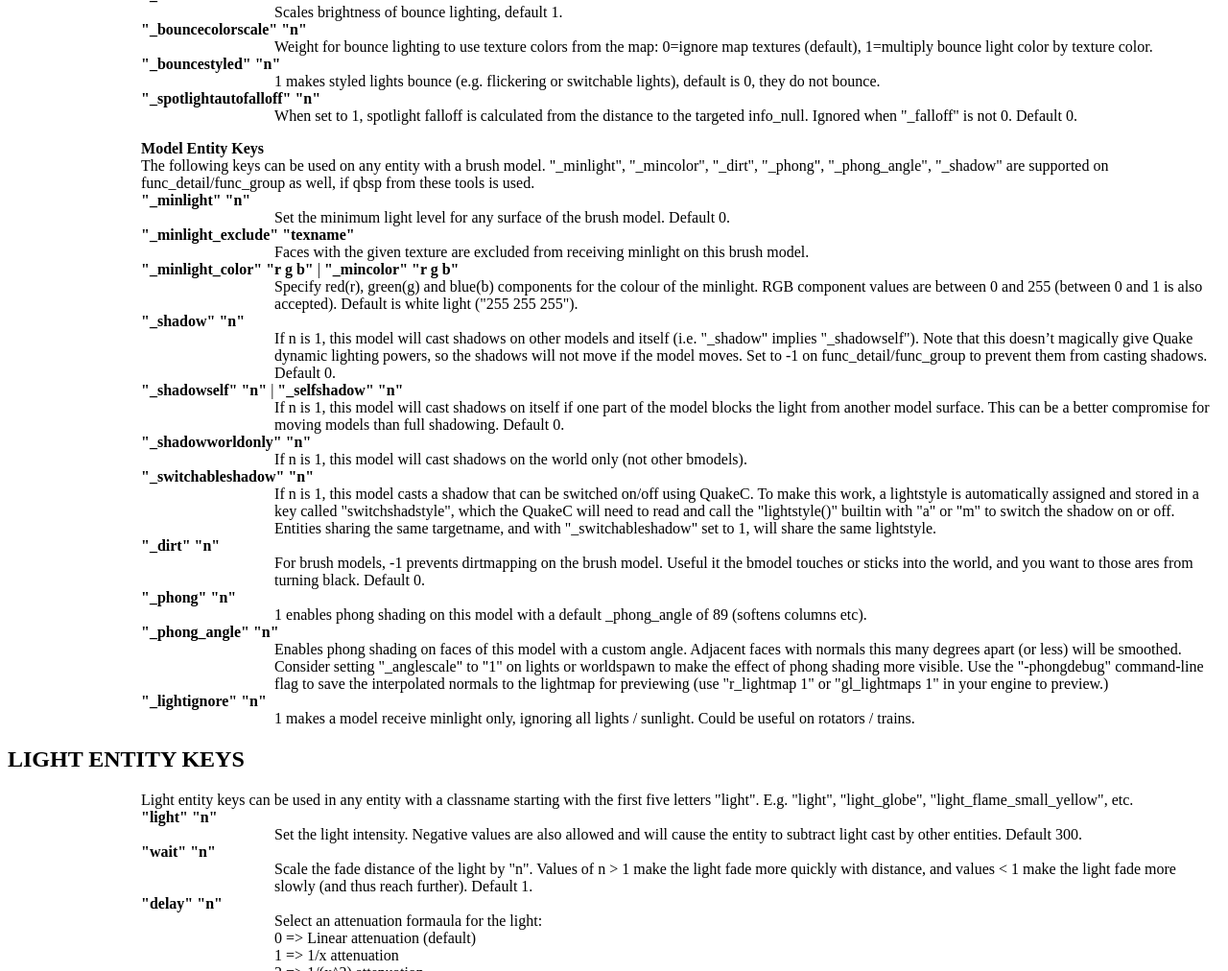
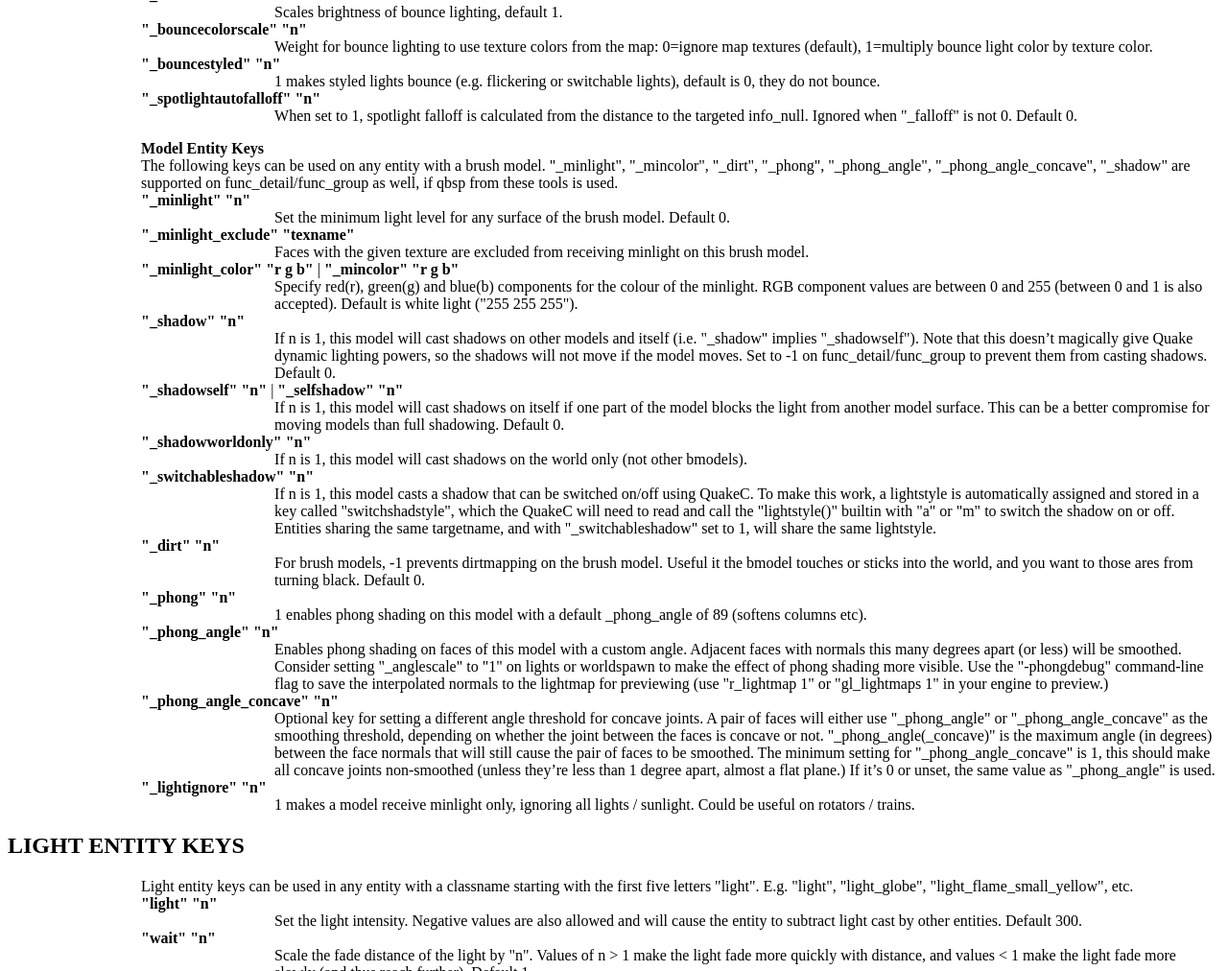
Before and after one commit to ericwa/ericw-tools, a plain HTML site: page doc/light.html in a window 1280 px wide. Shown: the part 2958-3970 px from the top of the page at 96% size. Drawn offline with Linux system fonts and the light colour scheme.

Commit message:
update docs for 0.18

```diff
--- a/doc/light.html
+++ b/doc/light.html
@@ -1,5 +1,5 @@
 <!-- Creator     : groff version 1.19.2 -->
-<!-- CreationDate: Tue Jan 30 08:22:01 2018 -->
+<!-- CreationDate: Mon Feb 19 00:01:35 2018 -->
 <!DOCTYPE html PUBLIC "-//W3C//DTD HTML 4.01 Transitional//EN"
 "http://www.w3.org/TR/html4/loose.dtd">
 <html>
@@ -524,9 +524,9 @@ Keys</b> <br>
 The following keys can be used on any entity with a brush
 model. &quot;_minlight&quot;, &quot;_mincolor&quot;,
 &quot;_dirt&quot;, &quot;_phong&quot;,
-&quot;_phong_angle&quot;, &quot;_shadow&quot; are supported
-on func_detail/func_group as well, if qbsp from these tools
-is used. <b><br>
+&quot;_phong_angle&quot;, &quot;_phong_angle_concave&quot;,
+&quot;_shadow&quot; are supported on func_detail/func_group
+as well, if qbsp from these tools is used. <b><br>
 &quot;_minlight&quot; &quot;n&quot;</b></p>
 
 <p style="margin-left:22%;">Set the minimum light level for
@@ -619,6 +619,24 @@ more visible. Use the &quot;-phongdebug&quot; command-line
 flag to save the interpolated normals to the lightmap for
 previewing (use &quot;r_lightmap 1&quot; or
 &quot;gl_lightmaps 1&quot; in your engine to preview.)</p>
+
+
+<p style="margin-left:11%;"><b>&quot;_phong_angle_concave&quot;
+&quot;n&quot;</b></p>
+
+<p style="margin-left:22%;">Optional key for setting a
+different angle threshold for concave joints. A pair of
+faces will either use &quot;_phong_angle&quot; or
+&quot;_phong_angle_concave&quot; as the smoothing threshold,
+depending on whether the joint between the faces is concave
+or not. &quot;_phong_angle(_concave)&quot; is the maximum
+angle (in degrees) between the face normals that will still
+cause the pair of faces to be smoothed. The minimum setting
+for &quot;_phong_angle_concave&quot; is 1, this should make
+all concave joints non-smoothed (unless they&rsquo;re less
+than 1 degree apart, almost a flat plane.) If it&rsquo;s 0
+or unset, the same value as &quot;_phong_angle&quot; is
+used.</p>
 
 <p style="margin-left:11%;"><b>&quot;_lightignore&quot;
 &quot;n&quot;</b></p>
```
Also changed, not shown: doc/bspinfo.html (+1 -1 lines), doc/bsputil.html (+1 -1 lines), doc/qbsp.html (+1 -1 lines), doc/vis.html (+1 -1 lines).
